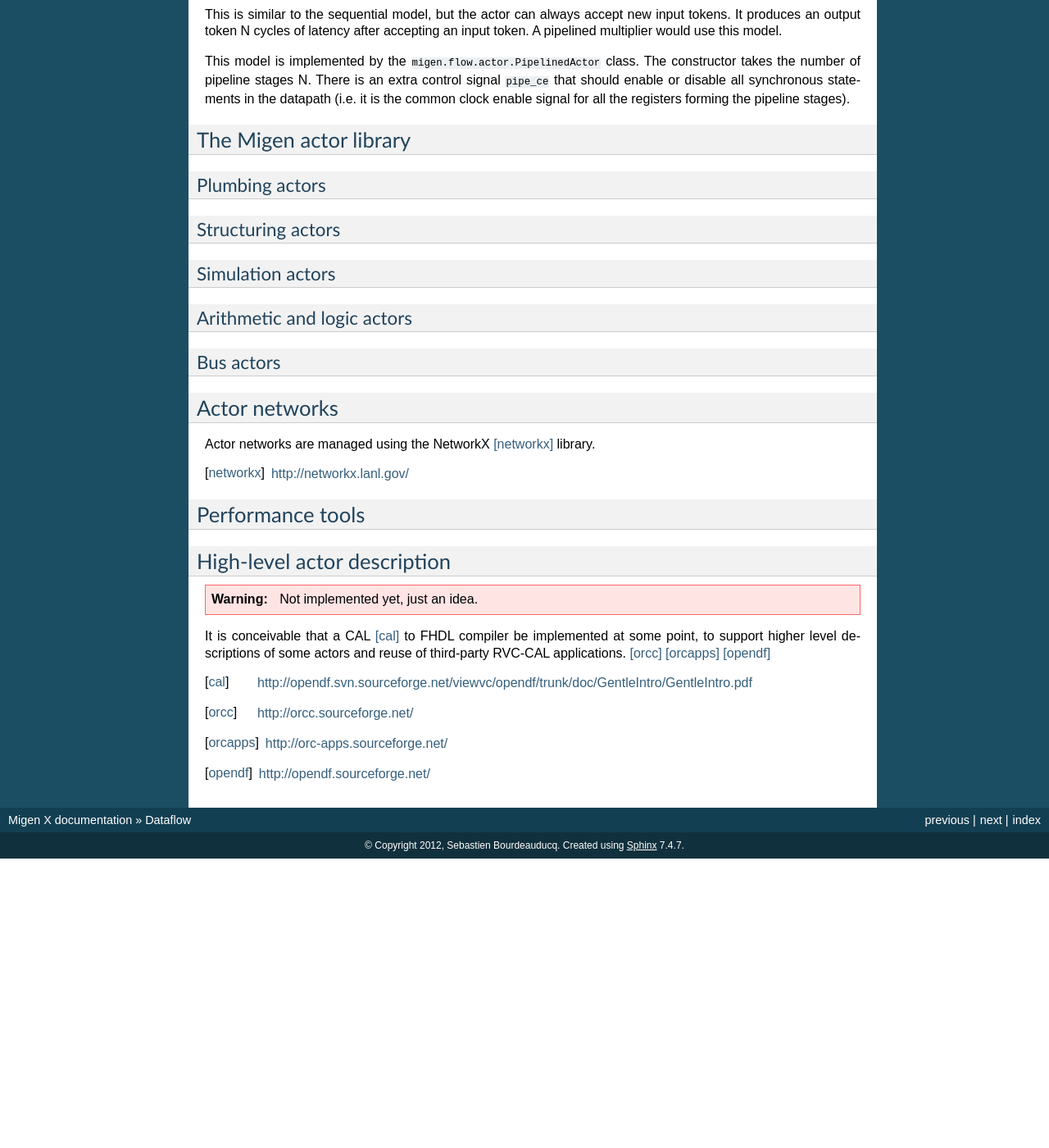
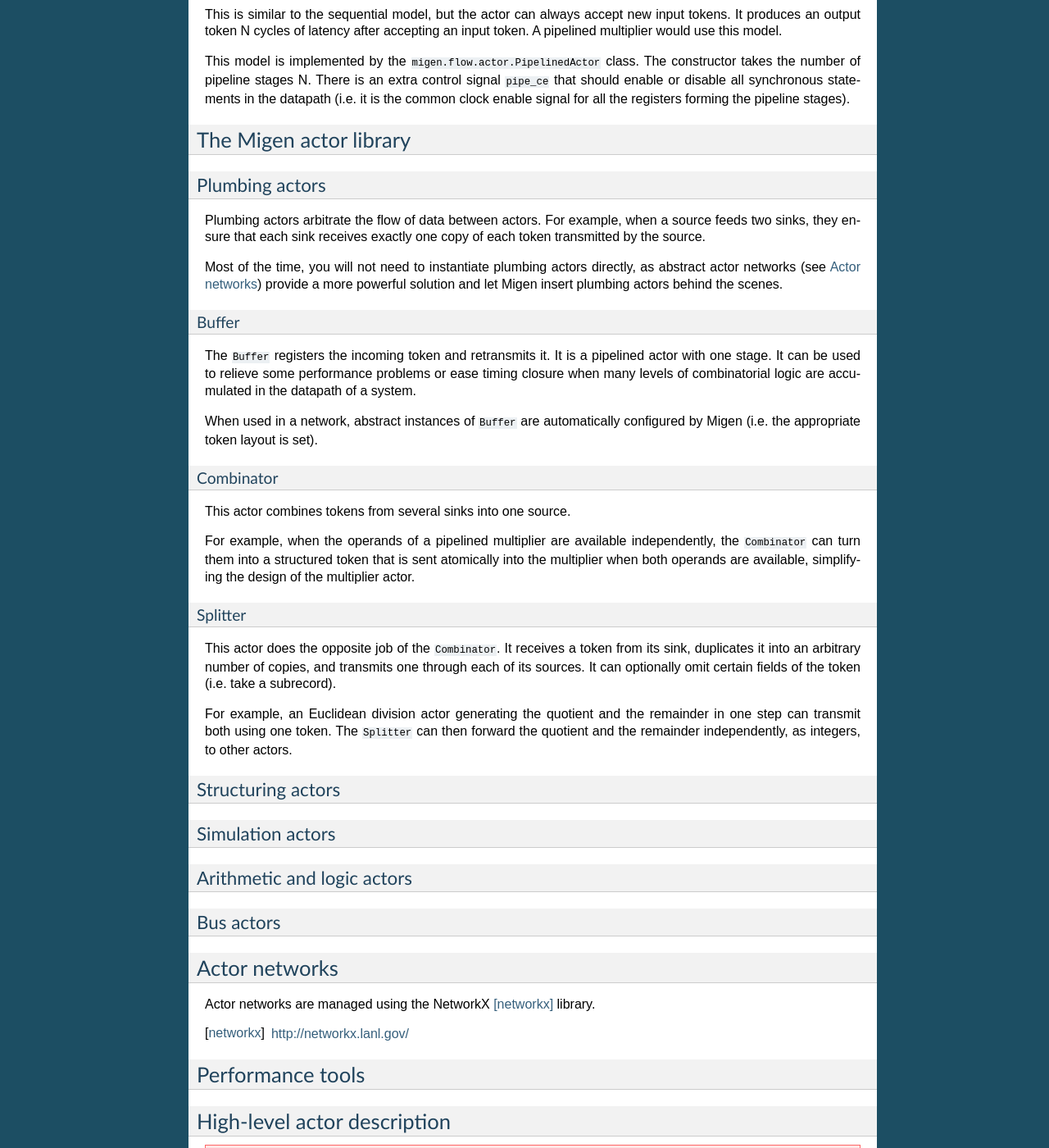
Before and after one commit to enjoy-digital/litex, a Sphinx documentation site: the page built from doc/dataflow.rst, in a window 1280 px wide and 1400 px high, scrolled down 4437 px. Shown: the whole window at 82% size. Built offline with Sphinx 7.4.7, drawn with Linux system fonts in a browser that asks for light colours; formulas are drawn with MathJax 3; before the commit the page ends 5484 px from its top, so only the background shows below that; some of the changed text lies outside the part shown.

Commit message:
doc: plumbing actors

```diff
--- a/doc/dataflow.rst
+++ b/doc/dataflow.rst
@@ -120,6 +120,31 @@ The Migen actor library
 Plumbing actors
 ===============
 
+Plumbing actors arbitrate the flow of data between actors. For example, when a source feeds two sinks, they ensure that each sink receives exactly one copy of each token transmitted by the source.
+
+Most of the time, you will not need to instantiate plumbing actors directly, as abstract actor networks (see :ref:`actornetworks`) provide a more powerful solution and let Migen insert plumbing actors behind the scenes.
+
+Buffer
+------
+
+The ``Buffer`` registers the incoming token and retransmits it. It is a pipelined actor with one stage. It can be used to relieve some performance problems or ease timing closure when many levels of combinatorial logic are accumulated in the datapath of a system.
+
+When used in a network, abstract instances of ``Buffer`` are automatically configured by Migen (i.e. the appropriate token layout is set).
+
+Combinator
+----------
+
+This actor combines tokens from several sinks into one source.
+
+For example, when the operands of a pipelined multiplier are available independently, the ``Combinator`` can turn them into a structured token that is sent atomically into the multiplier when both operands are available, simplifying the design of the multiplier actor.
+
+Splitter
+--------
+
+This actor does the opposite job of the ``Combinator``. It receives a token from its sink, duplicates it into an arbitrary number of copies, and transmits one through each of its sources. It can optionally omit certain fields of the token (i.e. take a subrecord).
+
+For example, an Euclidean division actor generating the quotient and the remainder in one step can transmit both using one token. The ``Splitter`` can then forward the quotient and the remainder independently, as integers, to other actors.
+
 Structuring actors
 ==================
 
```
